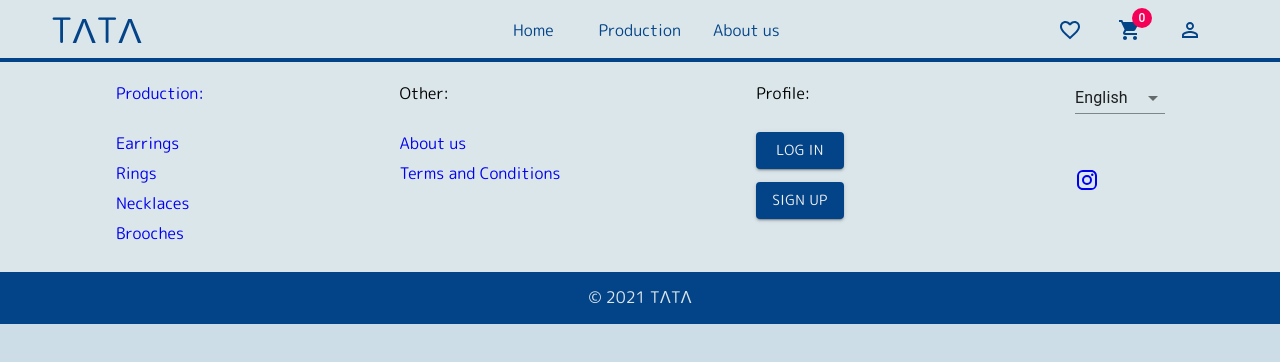
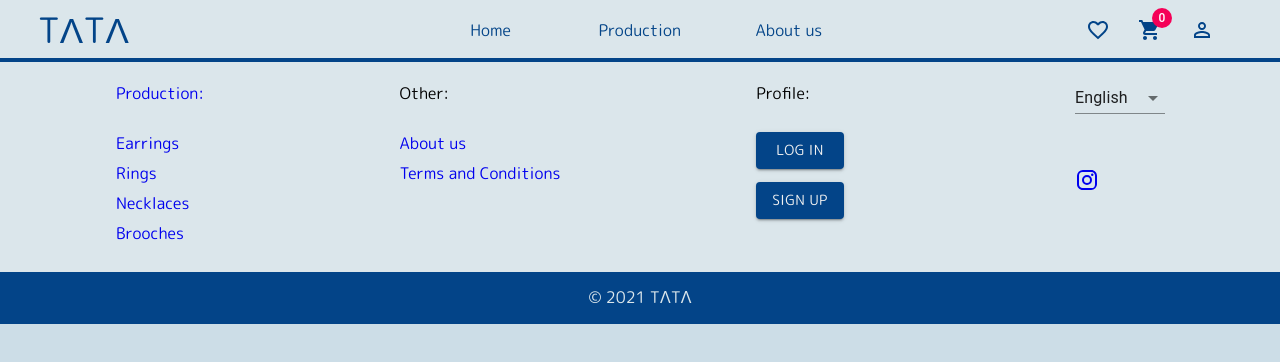
Before and after one commit to Mr-Saba/shopping-website, a React (Create React App) app: page / in a window 1280 px wide. Shown: the top 362 px of the page. Built offline with nearby package versions, Linux system fonts and the light colour scheme; no server answers.

Commit message:
header size change

```diff
--- a/src/components/header/header.css
+++ b/src/components/header/header.css
@@ -52,7 +52,7 @@ nav.headerNav {
     width: 100%;
     height: 100%;
     display: grid;
-    grid-template-columns: 37.5% 25% 18.75% 18.75%;
+    grid-template-columns: 32.5% 35% 16.25% 16.25%;
 }
 nav.headerNav.li {
     width: 100%;
```
